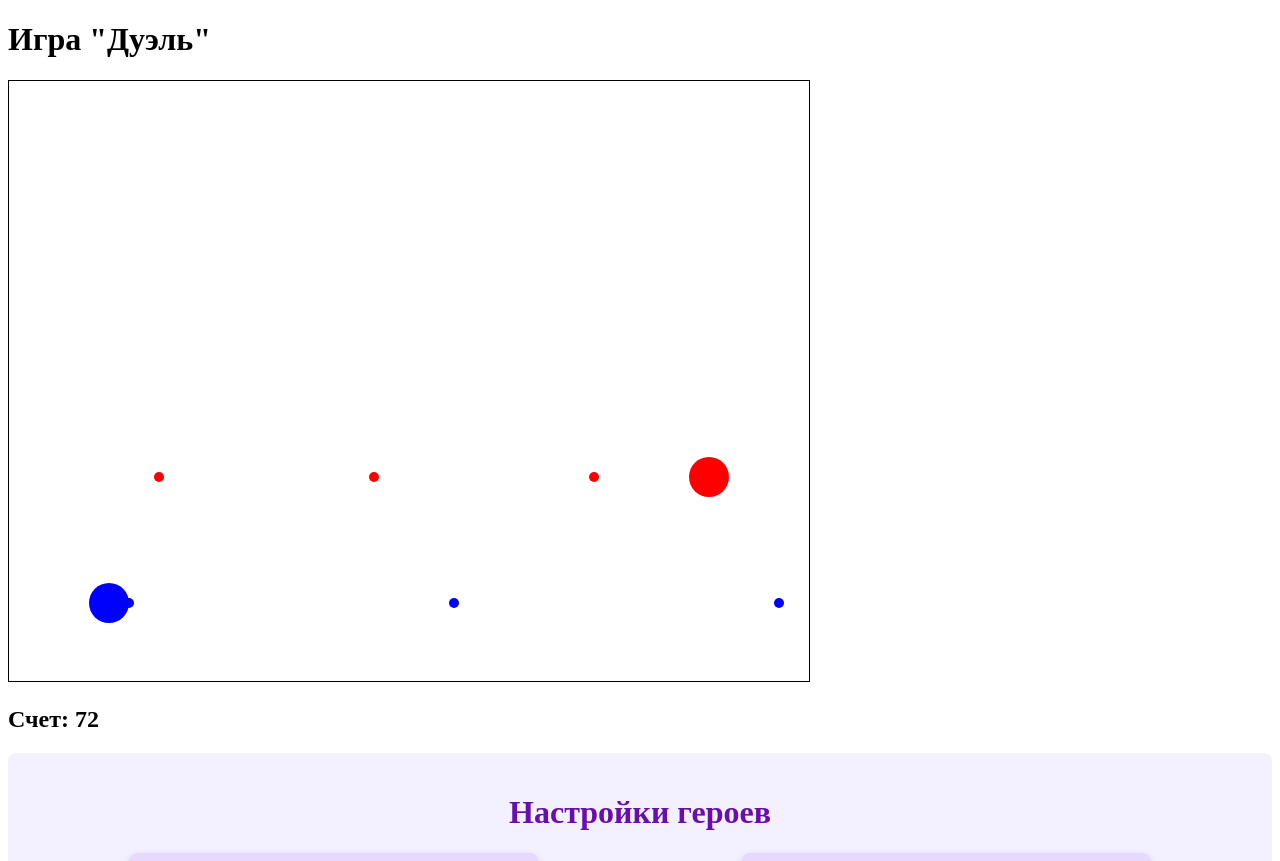
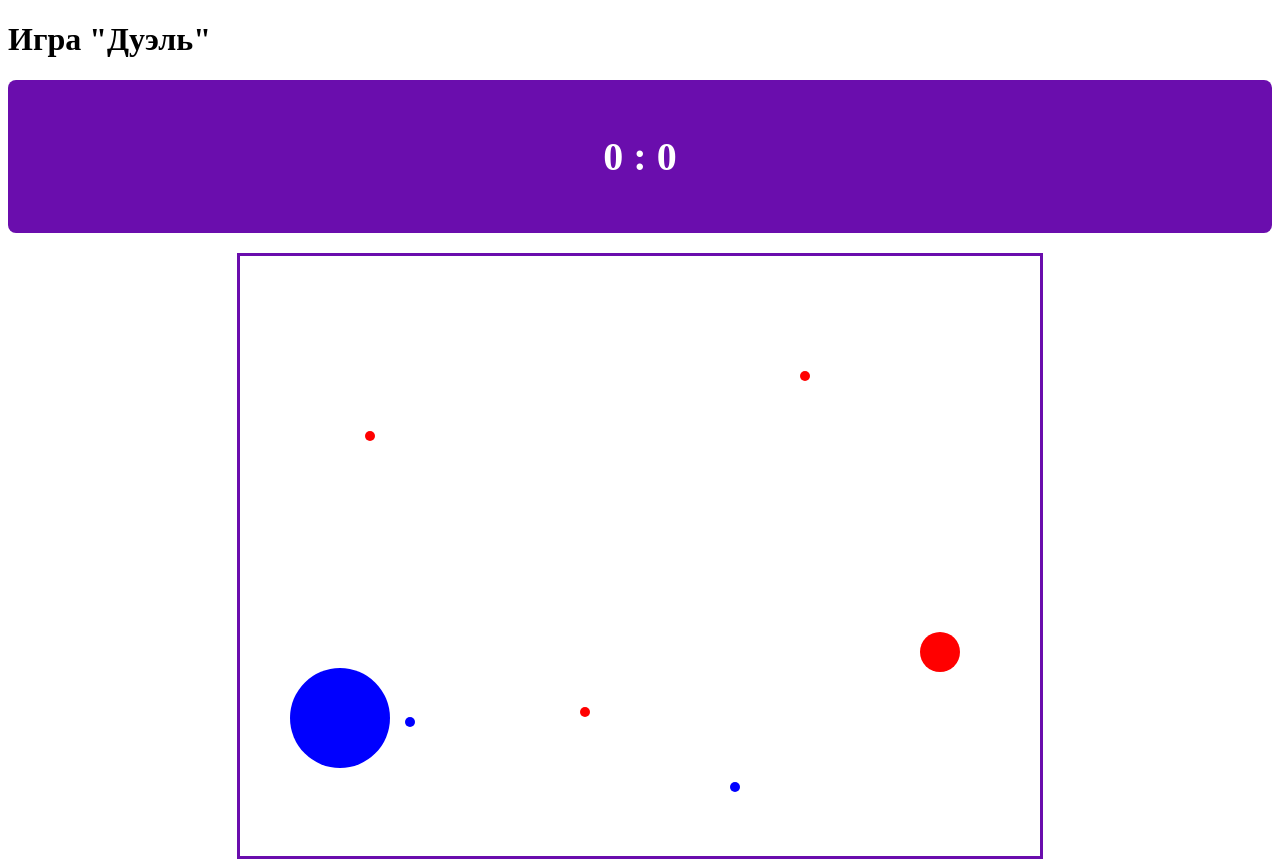
Before and after one commit to raamat/game-duel, a React (Create React App) app: page / in a window 1280 px wide. Shown: the top 861 px of the page. Built offline with nearby package versions, Linux system fonts and the light colour scheme.

Commit message:
feat: create scoreboard

```diff
--- a/public/index.html
+++ b/public/index.html
@@ -24,7 +24,7 @@
       work correctly both with client-side routing and a non-root public URL.
       Learn how to configure a non-root public URL by running `npm run build`.
     -->
-    <title>React App</title>
+    <title>Игра "Дуэль"</title>
   </head>
   <body>
     <noscript>You need to enable JavaScript to run this app.</noscript>
--- a/src/components/Game.tsx
+++ b/src/components/Game.tsx
@@ -2,6 +2,11 @@ import React, { useState, useEffect, useRef } from "react";
 import Scoreboard from "./Scoreboard";
 import HeroSettings from "./HeroSettings";
 import Modal from "./Modal";
+
+interface Canvas {
+  width: number;
+  height: number;
+}
 
 interface HeroSettingsForHandle {
   name: string;
@@ -18,7 +23,7 @@ interface HeroProps {
   rateOfFire: number;
   direction: number; // 1 - вверх, -1 - вниз
   speedHero: number;
-  heroSize: number;
+  heroRadius: number;
 }
 
 const hero1: HeroProps = {
@@ -30,7 +35,7 @@ const hero1: HeroProps = {
   rateOfFire: 0,
   direction: 1, // 1 - вверх, -1 - вниз
   speedHero: 0,
-  heroSize: 20,
+  heroRadius: 50,
 };
 
 const hero2: HeroProps = {
@@ -42,16 +47,22 @@ const hero2: HeroProps = {
   rateOfFire: 0,
   direction: -1, // 1 - вверх, -1 - вниз
   speedHero: 0,
-  heroSize: 20,
+  heroRadius: 20,
 };
 
 const Game: React.FC = () => {
   const [spells, setSpells] = useState<any[]>([]);
-  const [score, setScore] = useState(0);
+  const [scoreHero1, setScoreHero1] = useState(0);
+  const [scoreHero2, setScoreHero2] = useState(0);
   const [hero1SpellColor, setHero1SpellColor] = useState("blue");
   const [hero2SpellColor, setHero2SpellColor] = useState("red");
   const [isModalOpen, setIsModalOpen] = useState(false);
   const [isModelNumber, setIsModelNumber] = useState(true);
+
+  const canvas: Canvas = {
+    width: 800,
+    height: 600,
+  };
 
   const toggleModal = () => {
     setIsModalOpen((prev) => !prev);
@@ -65,19 +76,26 @@ const Game: React.FC = () => {
     // Рисуем героев
     ctx.fillStyle = hero1.heroColor;
     ctx.beginPath();
-    ctx.arc(hero1.x, hero1.y, hero1.heroSize, 0, Math.PI * 2);
+    ctx.arc(hero1.x, hero1.y, hero1.heroRadius, 0, Math.PI * 2);
     ctx.fill();
 
     ctx.fillStyle = hero2.heroColor;
     ctx.beginPath();
-    ctx.arc(hero2.x, hero2.y, hero2.heroSize, 0, Math.PI * 2);
+    ctx.arc(hero2.x, hero2.y, hero2.heroRadius, 0, Math.PI * 2);
     ctx.fill();
 
     // Рисуем заклинания
     spells.forEach((spell) => {
       ctx.fillStyle = spell.color;
       ctx.beginPath();
-      ctx.arc(spell.x, spell.y, 5, 0, Math.PI * 2);
+      ctx.arc(
+        spell.x -
+          (spell.heroIndex === 1 ? -hero1.heroRadius : hero2.heroRadius),
+        spell.y,
+        5,
+        0,
+        Math.PI * 2
+      );
       ctx.fill();
     });
   };
@@ -94,8 +112,8 @@ const Game: React.FC = () => {
   const moveHeroes = () => {
     // Двигаем первого героя
     if (
-      hero1.y + hero1.direction * 5 < 20 ||
-      hero1.y + hero1.direction * 5 > 580
+      hero1.y + hero1.direction * 5 < hero1.heroRadius ||
+      hero1.y + hero1.direction * 5 > canvas.height - hero1.heroRadius
     ) {
       hero1.direction = -hero1.direction;
     }
@@ -103,8 +121,8 @@ const Game: React.FC = () => {
 
     // Двигаем второго героя
     if (
-      hero2.y + hero2.direction * 5 < 20 ||
-      hero2.y + hero2.direction * 5 > 580
+      hero2.y + hero2.direction * 5 < hero2.heroRadius ||
+      hero2.y + hero2.direction * 5 > canvas.height - hero2.heroRadius
     ) {
       hero2.direction = -hero2.direction;
     }
@@ -129,7 +147,7 @@ const Game: React.FC = () => {
         .map((spell) => ({
           ...spell,
           x: spell.x + spell.direction * 5, // Движение заклинания
-          y: spell.heroIndex === 1 ? hero1.y : hero2.y, // Привязываем положение по вертикали к герою
+          //y: spell.heroIndex === 1 ? hero1.y : hero2.y, // Привязываем положение по вертикали к герою
           color: spell.heroIndex === 1 ? hero1SpellColor : hero2SpellColor,
         }))
         .filter((spell) => spell.x < 800 && spell.x > 0); // Удаляем заклинания за пределами экрана
@@ -138,6 +156,7 @@ const Game: React.FC = () => {
 
   const checkCollisions = () => {
     spells.forEach((spell) => {
+      if (spell.used) return; // Проверяем, было ли заклинание уже использовано
       const distanceToHero1 = Math.sqrt(
         (spell.x - hero1.x) ** 2 + (spell.y - hero1.y) ** 2
       );
@@ -145,13 +164,15 @@ const Game: React.FC = () => {
         (spell.x - hero2.x) ** 2 + (spell.y - hero2.y) ** 2
       );
 
-      if (distanceToHero1 < 25) {
-        setScore((prev) => prev + 1);
+      if (distanceToHero1 < hero1.heroRadius && spell.heroIndex === 2) {
+        spell.used = true;
+        setScoreHero2((prev) => prev + 1);
         setSpells((prev) => prev.filter((s) => s !== spell)); // Удаляем заклинание
       }
 
-      if (distanceToHero2 < 25) {
-        setScore((prev) => prev + 1);
+      if (distanceToHero2 < hero2.heroRadius && spell.heroIndex === 1) {
+        spell.used = true;
+        setScoreHero1((prev) => prev + 1);
         setSpells((prev) => prev.filter((s) => s !== spell)); // Удаляем заклинание
       }
     });
@@ -218,16 +239,16 @@ const Game: React.FC = () => {
       // Проверяем, попадает ли клик в область героя
       if (
         x >= hero1.x &&
-        x <= hero1.x + hero1.heroSize &&
+        x <= hero1.x + hero1.heroRadius &&
         y >= hero1.y &&
-        y <= hero1.y + hero1.heroSize
+        y <= hero1.y + hero1.heroRadius
       ) {
         toggleModal();
       } else if (
         x >= hero2.x &&
-        x <= hero2.x + hero2.heroSize &&
+        x <= hero2.x + hero2.heroRadius &&
         y >= hero2.y &&
-        y <= hero2.y + hero2.heroSize
+        y <= hero2.y + hero2.heroRadius
       ) {
         setIsModelNumber(false);
         toggleModal();
@@ -255,11 +276,12 @@ const Game: React.FC = () => {
 
   return (
     <>
+      <Scoreboard scoreHero1={scoreHero1} scoreHero2={scoreHero2} />
       <canvas
         ref={canvasRef}
-        width={800}
-        height={600}
-        style={{ border: "1px solid black" }}
+        width={canvas.width}
+        height={canvas.height}
+        style={styles.canvas}
       />
       <Modal
         isModalOpen={isModalOpen}
@@ -269,10 +291,18 @@ const Game: React.FC = () => {
         }
         heroIndex={isModelNumber ? 1 : 2}
       />
-      <Scoreboard score={score} />
       <HeroSettings onUpdate={handleUpdateHeroes} />
     </>
   );
 };
 
+const styles = {
+  canvas: {
+    display: "block",
+    margin: "20px auto",
+    border: "3px solid #6a0dad",
+    backgroundColor: "#ffffff",
+  },
+};
+
 export default Game;
--- a/src/components/Scoreboard.tsx
+++ b/src/components/Scoreboard.tsx
@@ -1,15 +1,31 @@
-import React from 'react';
+import React from "react";
 
 interface ScoreboardProps {
-  score: number;
+  scoreHero1: number;
+  scoreHero2: number;
 }
 
-const Scoreboard: React.FC<ScoreboardProps> = ({ score }) => {
+const Scoreboard: React.FC<ScoreboardProps> = ({ scoreHero1, scoreHero2 }) => {
   return (
-    <div>
-      <h2>Счет: {score}</h2>
+    <div style={styles.container}>
+      <h2 style={styles.title}>
+        {scoreHero1} : {scoreHero2}
+      </h2>
     </div>
   );
 };
 
+const styles = {
+  container: {
+    backgroundColor: "#6a0dad",
+    padding: "20px",
+    borderRadius: "8px",
+    textAlign: "center" as "center",
+  },
+  title: {
+    color: "#ffffff",
+    fontSize: "40px",
+  },
+};
+
 export default Scoreboard;
```
